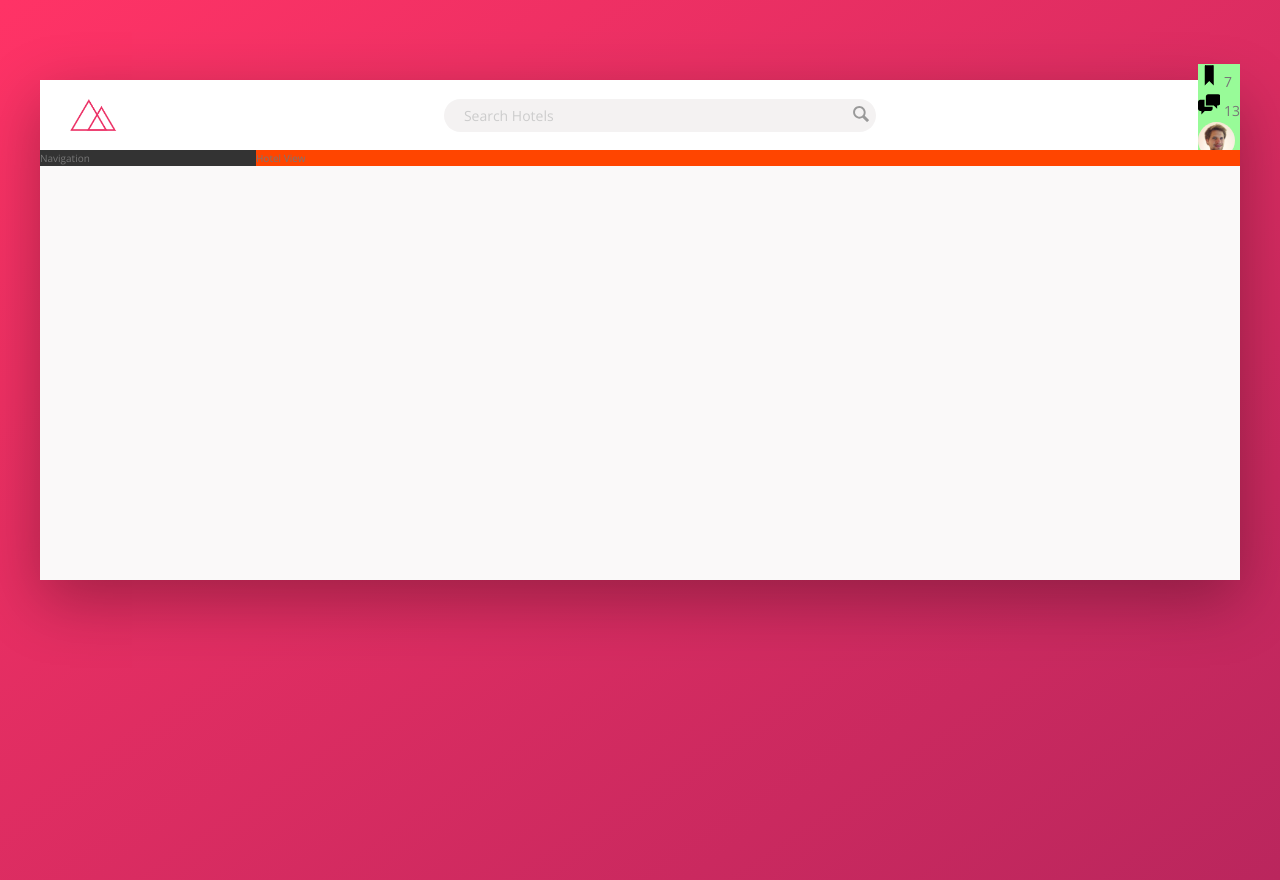
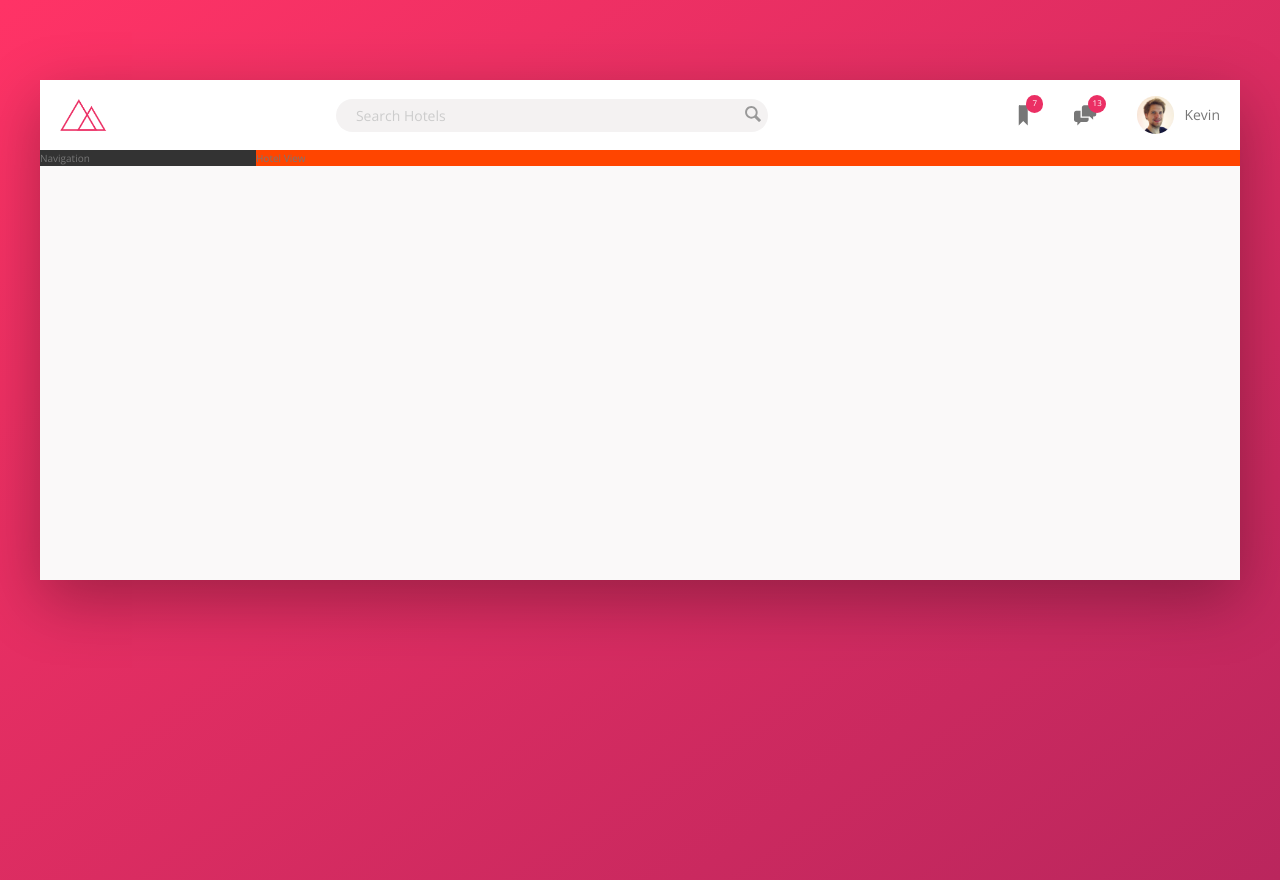
Before and after one commit to Wdev-KevinH/Trillo, a website: page index.html in a window 1280 px wide. Drawn offline with nearby package versions, Linux system fonts and the light colour scheme.

Commit message:
Finishing the header!

```diff
--- a/index.html
+++ b/index.html
@@ -38,7 +38,7 @@
                     </div>
                     <div class="user-nav__user">
                         <img src="img/user.jpg" alt="User photo" class="user-nav__user-photo" />
-                        <span class="user-nav__user-name"></span>
+                        <span class="user-nav__user-name">Kevin</span>
                     </div>
                 </nav>
             </header>
--- a/sass/_components.scss
+++ b/sass/_components.scss
@@ -1,7 +1,7 @@
 ////////////////////////////////////////////////////// LOGO
 .logo {
     height: 3.25rem;
-    margin-left: 3rem;
+    margin-left: 2rem;
 }
 
 ////////////////////////////////////////////////////// SEARCH BAR
@@ -62,26 +62,53 @@
 
 ////////////////////////////////////////////////////// USER NAVIGATION
 .user-nav {
-    background-color: palegreen;
+    align-self: stretch;
+
+    display: flex;
+    align-items: center;
+
+    & > * {
+        padding: 0 2rem;
+        cursor: pointer;
+        height: 100%;
+        display: flex;
+        align-items: center;
+    }
+
+    & > *:hover {
+        background-color: var(--color-grey-2);
+    }
+
     &__icon-box {
+        position: relative;
     }
 
     &__icon {
         height: 2.25rem;
         width: 2.25rem;
+        fill: var(--color-grey-dark-2);
+        position: relative;
     }
 
     &__notification {
-    }
+        font-size: 0.8rem;
+        height: 1.75rem;
+        width: 1.75rem;
+        border-radius: 100px;
+        background-color: var(--color-primary);
+        color: var(--color-white);
+        position: absolute;
+        top: 1.5rem;
+        right: 1.1rem;
 
-    &__user {
+        display: flex;
+        justify-content: center;
+        align-items: center;
     }
 
     &__user-photo {
         height: 3.75rem;
         border-radius: 50%;
-    }
-
-    &__user-name {
+        margin-right: 1rem;
     }
 }
```
Also changed, not shown: css/style.css.
